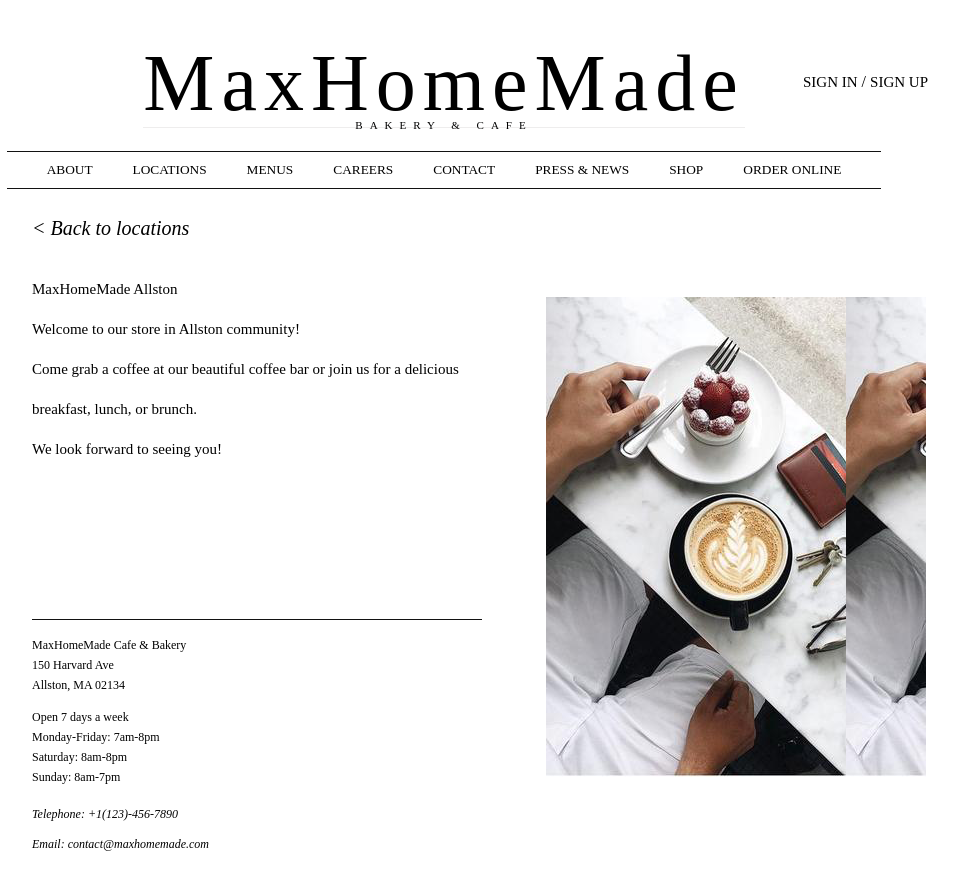
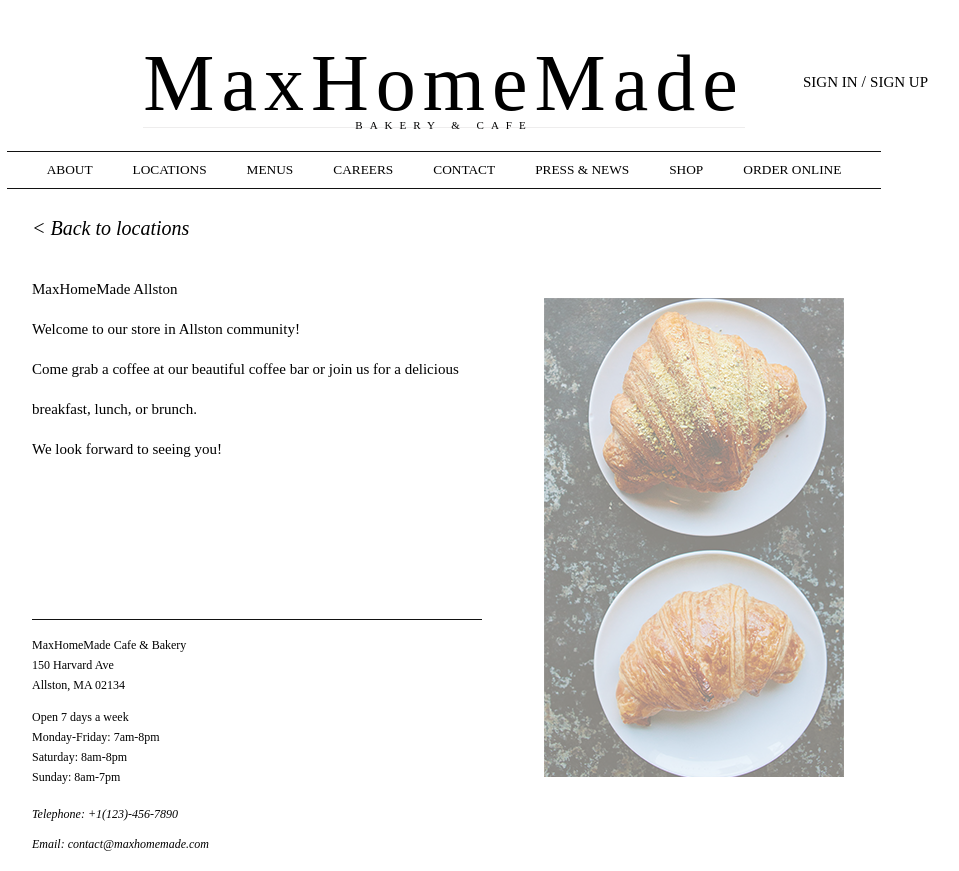
Before and after one commit to chenxiii0814/Web-Design-Final, an Angular app in the folder bakery-app/: page /location/detail in a window 1280 px wide. Shown: the whole page, without its empty margins (196-1155 px from the left). Built offline with nearby package versions, Linux system fonts and the light colour scheme.

Commit message:
edit animation

```diff
--- a/bakery-app/src/app/detail-location/detail-location.component.html
+++ b/bakery-app/src/app/detail-location/detail-location.component.html
@@ -2,7 +2,10 @@
     &lt; Back to locations
 </div>
 
-<div id = "store_pic1"></div>
+<div id = "store_pic1" [@imgMove]="isShown1 ? 'prev':'on'"></div>
+<div id = "store_pic2" [@imgMove]="isShown2 ? 'next':'on'"></div>
+<div id = "store_pic3" [@imgMove]="isShown3 ? 'last':'on'"></div>
+
 <div class = "welcome">
     <p>
     MaxHomeMade Allston<br>
--- a/bakery-app/src/app/detail-location/detail-location.component.scss
+++ b/bakery-app/src/app/detail-location/detail-location.component.scss
@@ -13,13 +13,14 @@
     text-decoration: none;
     color:black;
     text-align:left;
+  z-index: 5;
   }
 
   .welcome p{
     font-size:15px;
     margin-left:220px;
     margin-top: 80px;
-    margin-right:0px;
+    margin-right:0;
     line-height: 40px;
     width:450px;
     padding-bottom:150px;
@@ -71,9 +72,29 @@
 
   #store_pic1{
     background-image: url("bakery_large.png");
-    width: 380px;
+    position: absolute;
+    right: 90px;
+    width: 300px;
     height: 480px;
     margin-top:100px;
-    float:right;
+
     margin-right:150px;
 }
+#store_pic2{
+  background-image: url("location.png");
+  position: absolute;
+  right: 90px;
+  width: 300px;
+  height: 480px;
+  margin-top:100px;
+  margin-right:150px;
+}
+#store_pic3{
+  background-image: url("location2.png");
+  position: absolute;
+  right: 90px;
+  width: 300px;
+  height: 480px;
+  margin-top:100px;
+  margin-right:150px;
+}
--- a/bakery-app/src/app/detail-location/detail-location.component.ts
+++ b/bakery-app/src/app/detail-location/detail-location.component.ts
@@ -1,19 +1,41 @@
 import { Component, OnInit } from '@angular/core';
+import {animate, state, style, transition, trigger} from "@angular/animations";
+import {delay} from "rxjs/operators";
 
 @Component({
   selector: 'app-detail-location',
   templateUrl: './detail-location.component.html',
-  styleUrls: ['./detail-location.component.scss']
+  styleUrls: ['./detail-location.component.scss'],
+  animations:[
+    trigger('imgMove',[
+      state('prev',style({'z-index':'3'})),
+      state('next',style({'z-index':'2'})),
+      state('last',style({'z-index':'1'})),
+      state('on',style({'z-index':'3','opacity':'0'})),
+      transition('prev=>on',[animate('2s')]),
+      transition('next=>on',[animate('2s 2s')]),
+      transition('last=>on',[animate('2s 4s')])
+    ])
+  ]
 })
 export class DetailLocationComponent implements OnInit {
+  isShown1 = true;
+  isShown2 = true;
+  isShown3 = true;
 
   constructor() { }
 
   ngOnInit() {
+    this.wait();
   }
 
   goBack(){
     history.go(-1);
   }
-
+  async wait(){
+    await delay(1000);
+    this.isShown1=!this.isShown1;
+    this.isShown2=!this.isShown2;
+    this.isShown3=!this.isShown3;
+  }
 }
```
